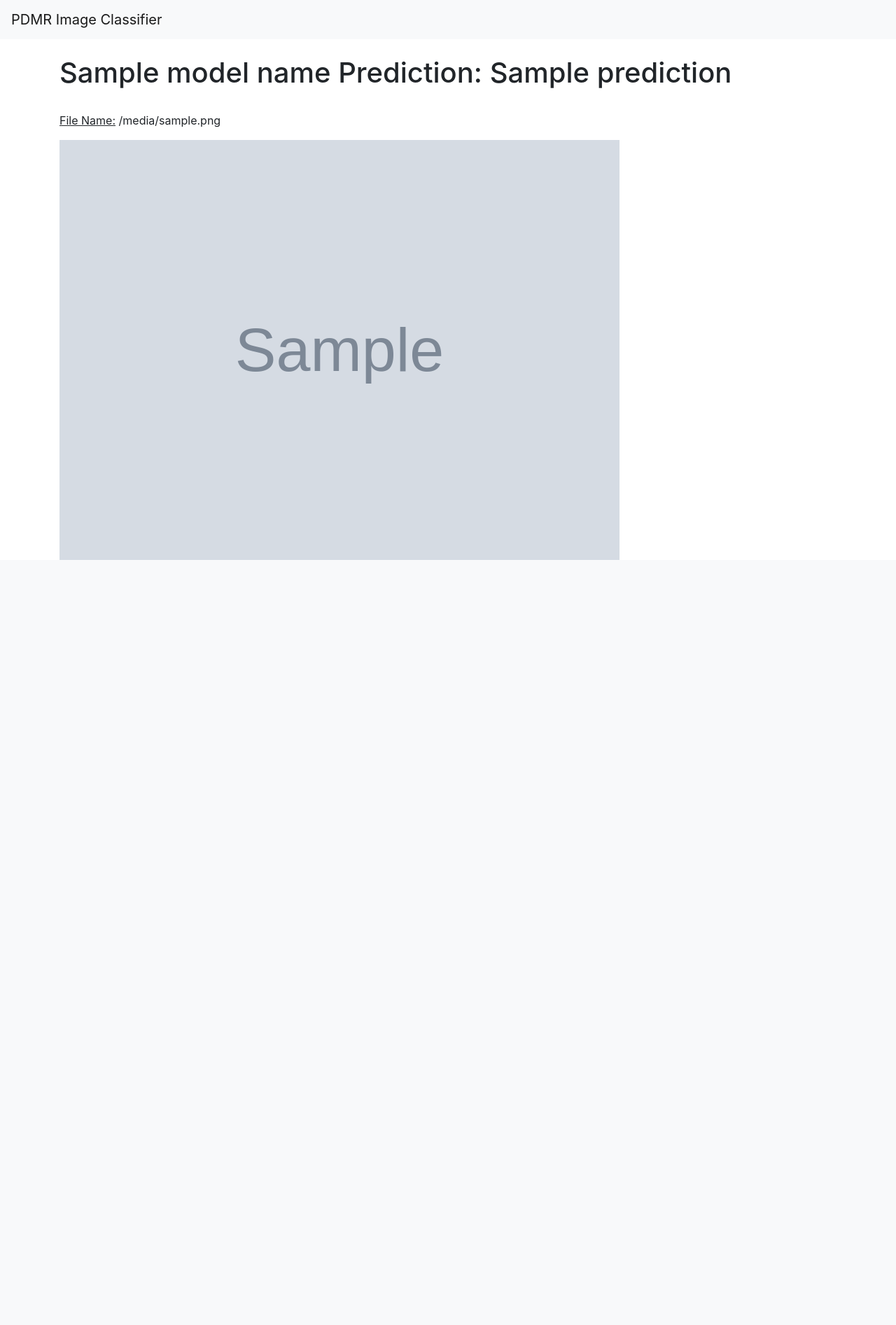
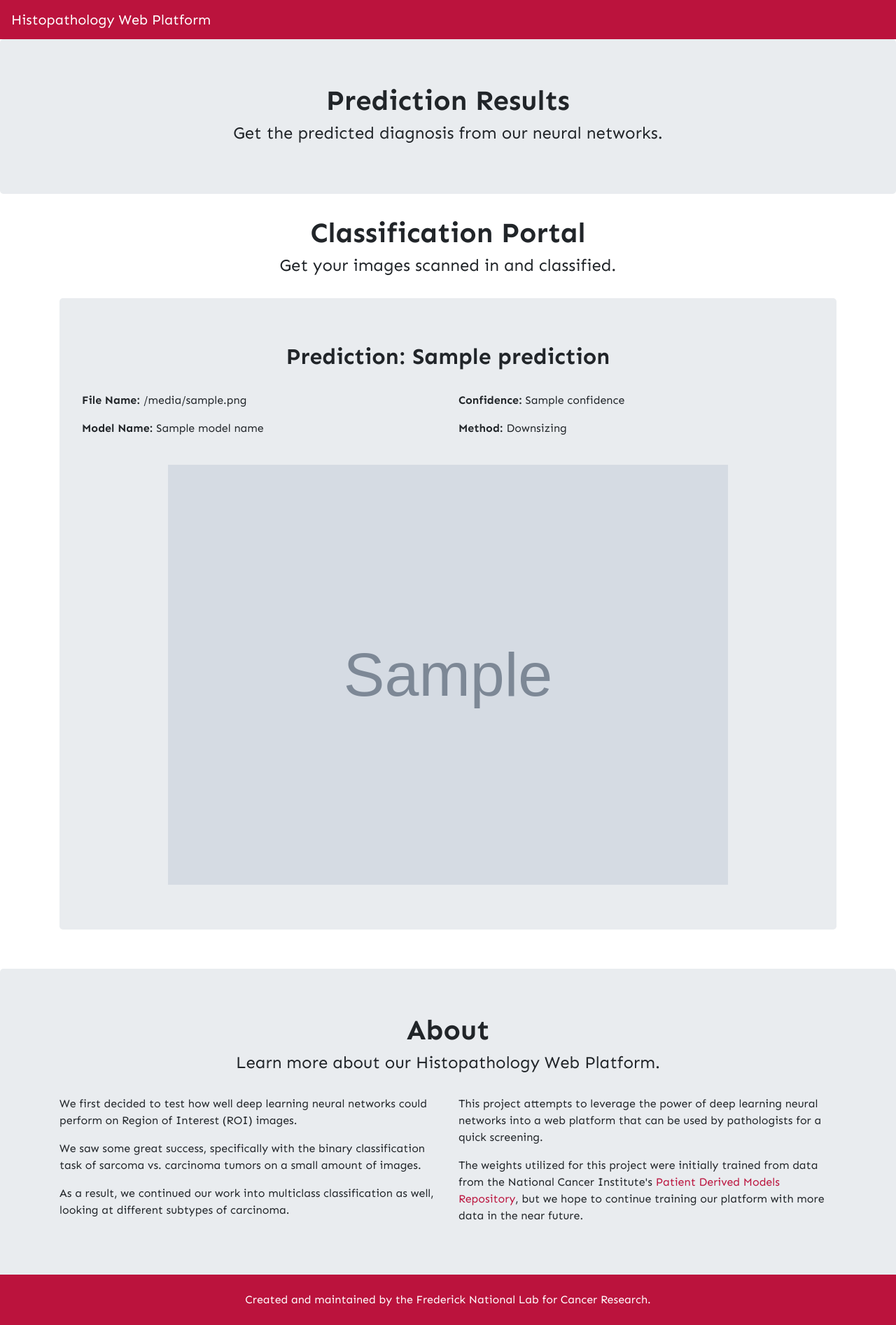
Before and after one commit to cpondoc/histoml, a Flask app: template templates/prediction.html in a window 1280 px wide. Shown: the whole page at 70% size. Before the commit the page ends 800 px from the top, so only its background shows below. Run offline with Flask 2, Linux system fonts and the light colour scheme; the template is opened without the code that fills it: most values are stand-ins (such as "Sample title", 1, 10 or a date in 2020); grey boxes marked "Sample" are stand-in pictures; some libraries are stand-ins or nearby versions.

Commit message:
Update prediction.html

```diff
--- a/templates/prediction.html
+++ b/templates/prediction.html
@@ -8,24 +8,103 @@
     <!-- Bootstrap CSS -->
     <link rel="stylesheet" href="https://stackpath.bootstrapcdn.com/bootstrap/4.3.1/css/bootstrap.min.css" integrity="sha384-ggOyR0iXCbMQv3Xipma34MD+dH/1fQ784/j6cY/iJTQUOhcWr7x9JvoRxT2MZw1T" crossorigin="anonymous">
 
-    <title>Prediction | PDMR Image Classifier</title>
+     <!-- Google Fonts-->
+     <link href="https://fonts.googleapis.com/css?family=Sen:400,700,800&display=swap" rel="stylesheet">
+
+    <!-- Title of Web Page -->
+    <title>Prediction | Histopathology Web Platform</title>
+
+    <!-- Favicon -->
+    <link rel="icon" type="image/png" href="http://127.0.0.1:5000/assets/favicon.png">
+
+    <style>
+      body {
+        font-family: 'Sen', sans-serif;
+      }
+      .navbar, footer, #upload {
+        background-color: #BB133D !important;
+      }
+      #upload {
+        border-color: #BB133D !important;
+      }
+      #PDMRLink {
+        color: #BB133D !important;
+      }
+      .navbar-brand, span {
+        color: white !important;
+      }
+      #frontHead, .title, footer {
+        text-align: center;
+      }
+      footer {
+        margin-top: -40px !important;
+      }
+      .col-sm {
+        text-align: left !important;
+      }
+    </style>
   </head>
   <body>
     <nav class="navbar navbar-expand-lg navbar-light bg-light">
-        <a class="navbar-brand" href="#">PDMR Image Classifier</a>
-        <button class="navbar-toggler" type="button" data-toggle="collapse" data-target="#navbarSupportedContent" aria-controls="navbarSupportedContent" aria-expanded="false" aria-label="Toggle navigation">
-          <span class="navbar-toggler-icon"></span>
-        </button>
-      </nav>
+      <a class="navbar-brand" href="http://127.0.0.1:5000/">Histopathology Web Platform</a>
+      <button class="navbar-toggler" type="button" data-toggle="collapse" data-target="#navbarSupportedContent" aria-controls="navbarSupportedContent" aria-expanded="false" aria-label="Toggle navigation">
+        <span class="navbar-toggler-icon"></span>
+      </button>
+    </nav>
+    <div class="jumbotron" id="frontHead">
+      <h1><b>Prediction Results</b></h1>
+    <h4>Get the predicted diagnosis from our neural networks.</h4>
+    </div>
+    <div class="container">
+      <h1 class="title"><b>Classification Portal</b></h1>
+      <h4 class="title">Get your images scanned in and classified.</h4>
+      <br />
+        <div class="jumbotron">
+          <h2 class="title"><b>Prediction: {{prediction}}</b></h2>
+          <br />
+          <div class="row">
+            <div class="col-sm">
+              <p><b>File Name:</b> {{file_name}}</p>
+              <p><b>Model Name:</b> {{model_name}}</p>
+            </div>
+            <div class="col-sm">
+             <p><b>Confidence:</b> {{confidence}}</p>
+             <p><b>Method:</b> Downsizing</p>
+            </div>
+          </div>
+          <br />
+          <div class="text-center">
+            <img src="{{file_name}}" alt="Image Prediction" width="800">
+          </div>
+        </div>
+    </div>
+    <br />
+    <div class="jumbotron" id="frontHead">
+      <h1 class="title"><b>About</b></h1>
+      <h4 class="title">Learn more about our Histopathology Web Platform.</h4>
       <br />
       <div class="container">
-        <h1>{{model_name}} Prediction: {{prediction}}</h1>
+        <div class="row">
+          <div class="col-sm">
+            <p>We first decided to test how well deep learning neural networks could perform on Region of Interest (ROI) images.</p>
+            <p>We saw some great success, specifically with the binary classification task of sarcoma vs. carcinoma tumors on a small amount of images.</p>
+            <p>As a result, we continued our work into multiclass classification as well, looking at different subtypes of carcinoma.</p>
+          </div>
+          <div class="col-sm">
+            <p>This project attempts to leverage the power of deep learning neural networks into a web platform that can be used by pathologists for a quick screening.</p>
+            <p>The weights utilized for this project were initially trained from data from the National Cancer Institute's <a href="https://pdmr.cancer.gov/" id="PDMRLink">Patient Derived Models Repository</a>, but we hope to continue training our platform with more data in the near future.</p>
+          </div>
+        </div>
+      </div>
+    </div>
+    <footer class="footer">
+      <div class="container">
         <br />
-        <p><u>File Name:</u> {{file_name}}</p>
-        <img src="{{file_name}}" alt="Image Prediction" width="800">
+        <span class="title">Created and maintained by the Frederick National Lab for Cancer Research.</span>
         <br />
-    </div>
-
+        <br />
+      </div>
+    </footer>
     <!-- Optional JavaScript -->
     <!-- jQuery first, then Popper.js, then Bootstrap JS -->
     <script src="https://code.jquery.com/jquery-3.3.1.slim.min.js" integrity="sha384-q8i/X+965DzO0rT7abK41JStQIAqVgRVzpbzo5smXKp4YfRvH+8abtTE1Pi6jizo" crossorigin="anonymous"></script>
```
